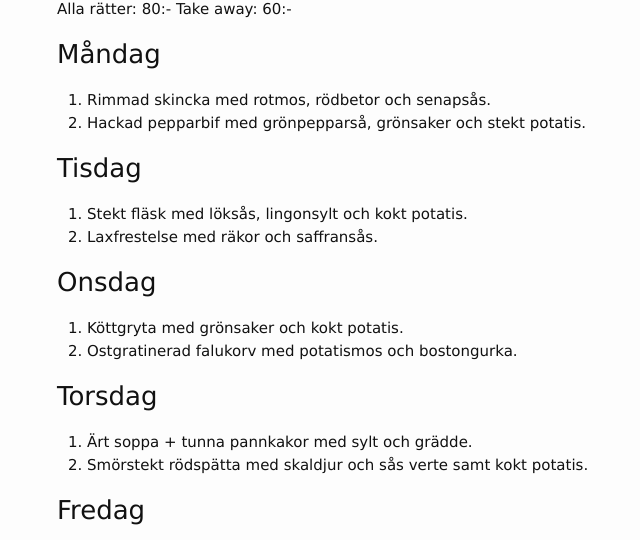
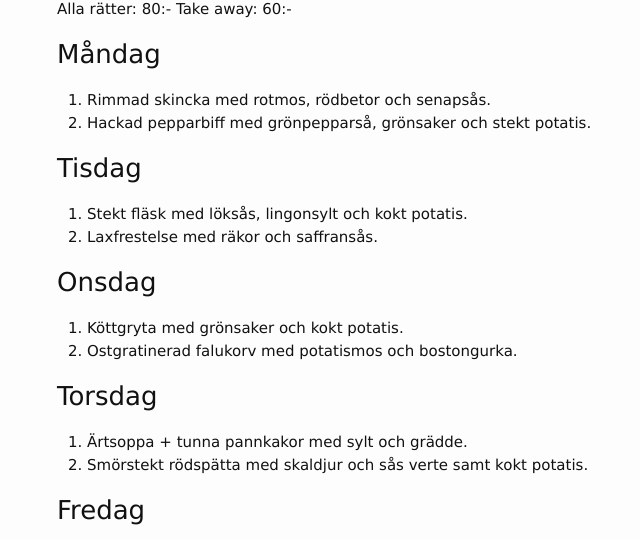
Before and after one commit to FarInn62/farinn62.github.io, a Jekyll site: the page built from lunch.md, in a window 1280 px wide. Shown: the part 187-727 px from the top of the page, without its empty margins (213-853 px from the left). Built offline with Jekyll 4.4.1, drawn with Linux system fonts in a browser that asks for light colours.

Commit message:
Update lunch.md

```diff
--- a/lunch.md
+++ b/lunch.md
@@ -13,7 +13,7 @@ Alla rätter: 80:- Take away: 60:-
 ### Måndag
 
 1. Rimmad skincka med rotmos, rödbetor och senapsås.
-2. Hackad pepparbif med grönpepparså, grönsaker och stekt potatis.
+2. Hackad pepparbiff med grönpepparså, grönsaker och stekt potatis.
 
 ### Tisdag
 
@@ -27,7 +27,7 @@ Alla rätter: 80:- Take away: 60:-
 
 ### Torsdag
 
-1. Ärt soppa + tunna pannkakor med sylt och grädde.
+1. Ärtsoppa + tunna pannkakor med sylt och grädde.
 2. Smörstekt rödspätta med skaldjur och sås verte samt kokt potatis.
 
 ### Fredag
```
